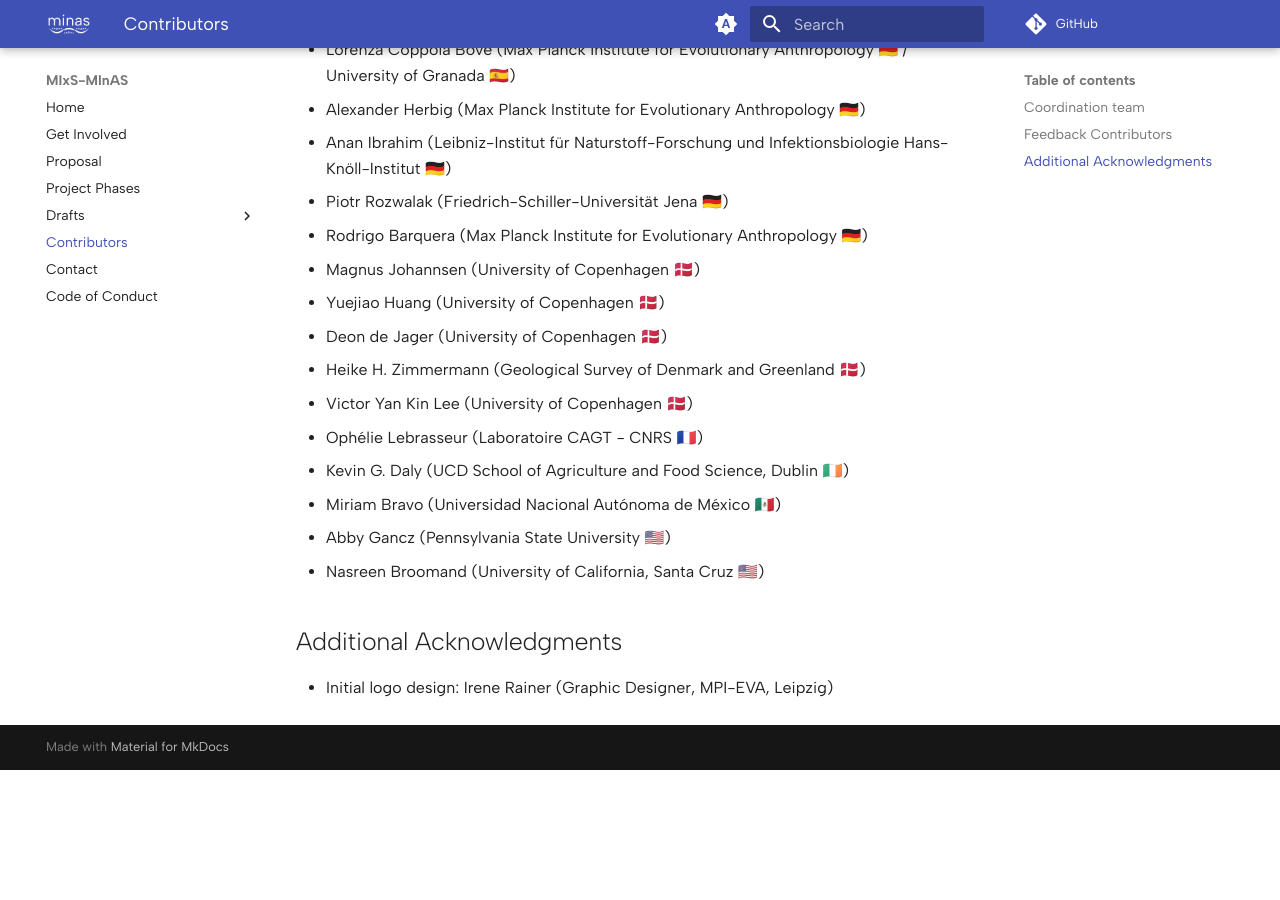
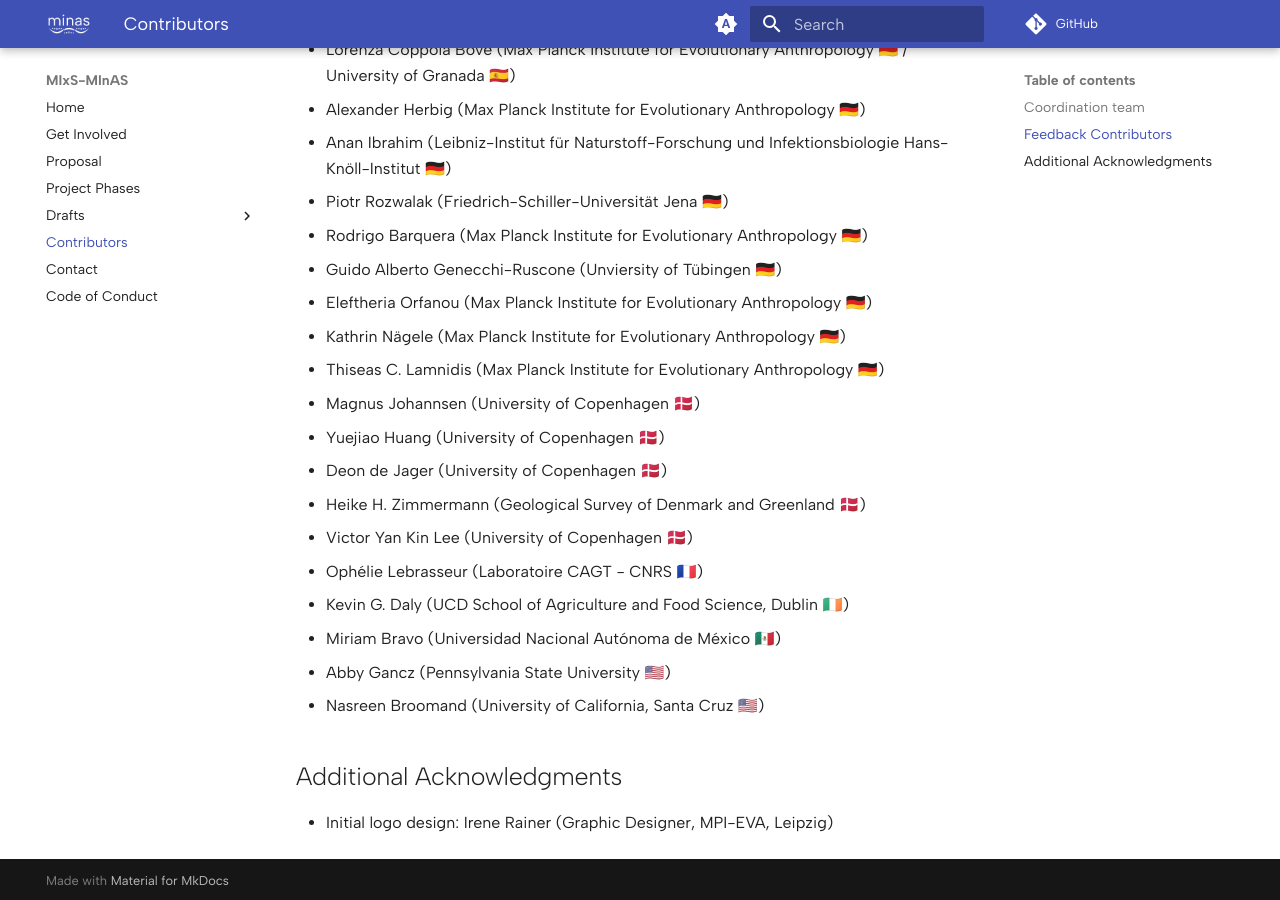
Before and after one commit to MIxS-MInAS/MIxS-MInAS.github.io, an MkDocs documentation site: the page built from docs/contributors.md, in a window 1280 px wide and 900 px high, scrolled down 1476 px. Built offline with MkDocs 1.6.1 and Material for MkDocs 9.7.7, drawn with Linux system fonts in a browser that asks for light colours; comment, search, counter and statistics services are not loaded; before the commit the page ends 2246 px from its top, so only the background shows below that.

Commit message:
Add Eva Pop-gen ciontributros

```diff
--- a/docs/contributors.md
+++ b/docs/contributors.md
@@ -45,6 +45,10 @@ Previously:
 - Anan Ibrahim (Leibniz-Institut für Naturstoff-Forschung und Infektionsbiologie Hans-Knöll-Institut 🇩🇪)
 - Piotr Rozwalak (Friedrich-Schiller-Universität Jena 🇩🇪)
 - Rodrigo Barquera (Max Planck Institute for Evolutionary Anthropology 🇩🇪)
+- Guido Alberto Genecchi-Ruscone (Unviersity of Tübingen 🇩🇪)
+- Eleftheria Orfanou (Max Planck Institute for Evolutionary Anthropology 🇩🇪)
+- Kathrin Nägele (Max Planck Institute for Evolutionary Anthropology 🇩🇪)
+- Thiseas C. Lamnidis (Max Planck Institute for Evolutionary Anthropology 🇩🇪)
 - Magnus Johannsen (University of Copenhagen 🇩🇰)
 - Yuejiao Huang (University of Copenhagen 🇩🇰)
 - Deon de Jager (University of Copenhagen 🇩🇰)
```
